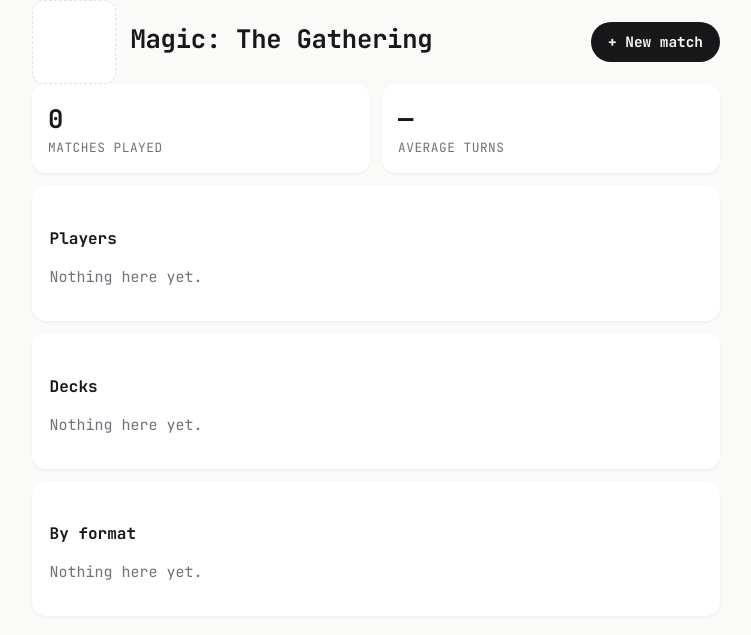
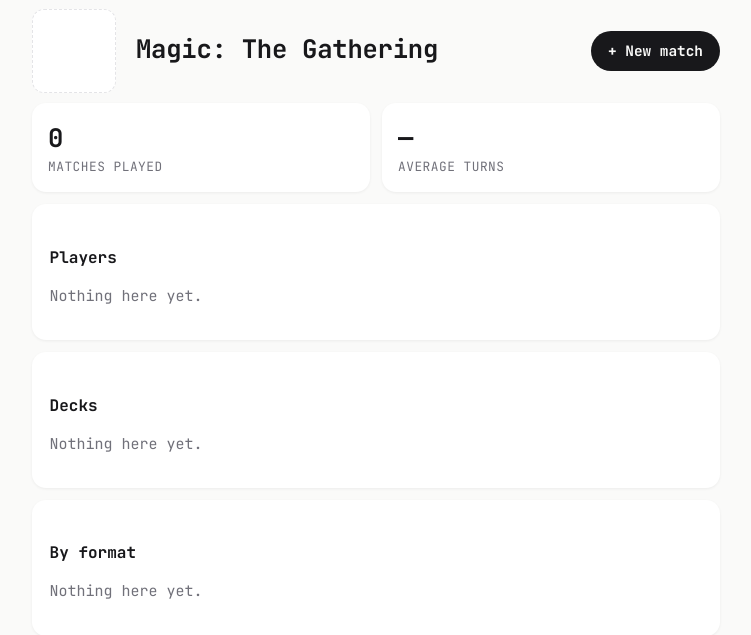
Before and after one commit to rdecaneva/game-stats, a FastAPI app: page /games/mtg in a window 1280 px wide. Shown: the part 51-686 px from the top of the page, without its empty margins (264-1015 px from the left). Run offline with FastAPI, Linux system fonts and the light colour scheme; data that the repository does not hold is empty; some libraries are stand-ins or nearby versions.

Commit message:
Add more padding around game header
Co-Authored-By: Claude Sonnet 5 <noreply@anthropic.com>

```diff
--- a/app/static/style.css
+++ b/app/static/style.css
@@ -320,7 +320,7 @@ input, select, textarea { border-radius: 12px; }
 .tag, .chip { border-radius: 999px; }
 
 /* ---- game header with BGG thumbnail ---- */
-.game-head { display: flex; gap: 0.9rem; align-items: center; }
+.game-head { display: flex; gap: 1.25rem; align-items: center; padding: 0.6rem 0; }
 .game-head h1 { margin: 0 0 0.25rem; font-weight: 800; }
 .game-thumb { width: 84px; height: 84px; object-fit: contain; border-radius: 12px; flex: 0 0 84px; background: var(--card); }
 .game-thumb-empty { border: 1px dashed var(--line); }
```
